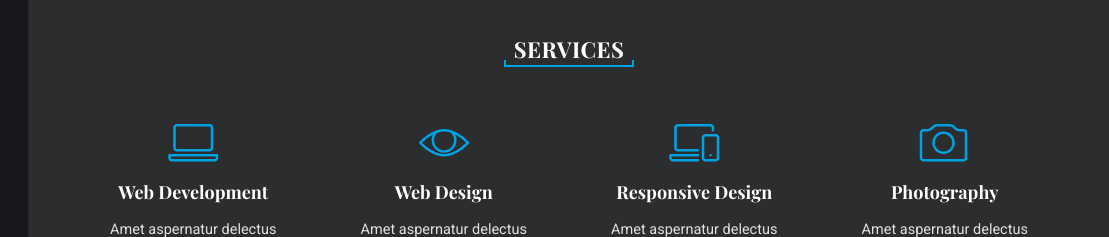
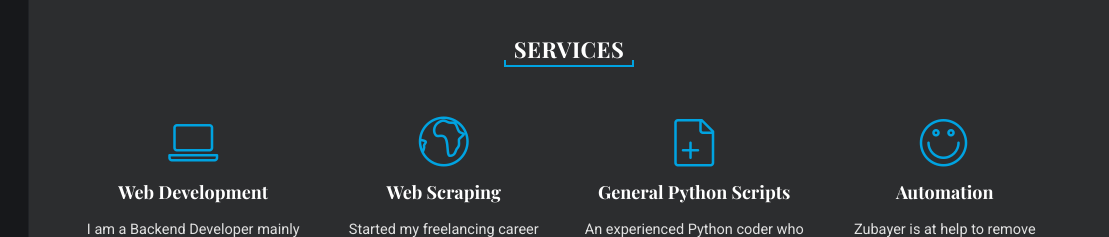
Before and after one commit to Zubayer204/zubathecoder, a plain HTML site: page index.html in a window 1280 px wide. Both pictures are taken after a click on the link "ABOUT ME". Shown: the part 563-800 px from the top of the page, 171-1280 px from the left. Drawn offline with nearby package versions, Linux system fonts and the light colour scheme; some packages are replaced by stand-ins of ours.

Commit message:
fixed the service area in about section

```diff
--- a/index.html
+++ b/index.html
@@ -40,7 +40,7 @@
             'https://www.googletagmanager.com/gtm.js?id='+i+dl;f.parentNode.insertBefore(j,f);
             })(window,document,'script','dataLayer','GTM-5SRGL76');
         </script>
-        <!-- End Google Tag Manager -->
+        <!-- End of Google Tag Manager -->
 
     </head>
 
@@ -205,34 +205,34 @@
                                 <div class="service-item">
                                     <div class="icon"><i class="lnr lnr-laptop"></i></div>
                                     <h4>Web Development</h4>
-                                    <p>Amet aspernatur delectus maxime ducimus similique Ratione asperiores corporis provident aut libero.</p>
+                                    <p>I am a Backend Developer mainly experienced in Django.</p>
                                 </div>
                             </div>
 
                             <!--Service Item-->
                             <div class="col-lg-3 col-sm-6">
                                 <div class="service-item">
-                                    <div class="icon"><i class="lnr lnr-eye"></i></div>
-                                    <h4>Web Design</h4>
-                                    <p>Amet aspernatur delectus maxime ducimus similique Ratione asperiores corporis provident aut libero.</p>
+                                    <div class="icon"><i class="lnr lnr-earth"></i></div>
+                                    <h4>Web Scraping</h4>
+                                    <p>Started my freelancing career with web scraping and scraped a ton of complex websites since then.</p>
                                 </div>
                             </div>
 
                             <!--Service Item-->
                             <div class="col-lg-3 col-sm-6">
                                 <div class="service-item">
-                                    <div class="icon"><i class="lnr lnr-laptop-phone"></i></div>
-                                    <h4>Responsive Design</h4>
-                                    <p>Amet aspernatur delectus maxime ducimus similique Ratione asperiores corporis provident aut libero.</p>
+                                    <div class="icon"><i class="lnr lnr-file-add"></i></div>
+                                    <h4>General Python Scripts</h4>
+                                    <p>An experienced Python coder who can help you with any kind of Python scripts.</p>
                                 </div>
                             </div>
 
                             <!--Service Item-->
                             <div class="col-lg-3 col-sm-6">
                                 <div class="service-item">
-                                    <div class="icon"><i class="lnr lnr-camera"></i></div>
-                                    <h4>Photography</h4>
-                                    <p>Amet aspernatur delectus maxime ducimus similique Ratione asperiores corporis provident aut libero.</p>
+                                    <div class="icon"><i class="lnr lnr-smile"></i></div>
+                                    <h4>Automation</h4>
+                                    <p>Zubayer is at help to remove tiresome tasks from your life and automate them.</p>
                                 </div>
                             </div>
                         </div>
```
